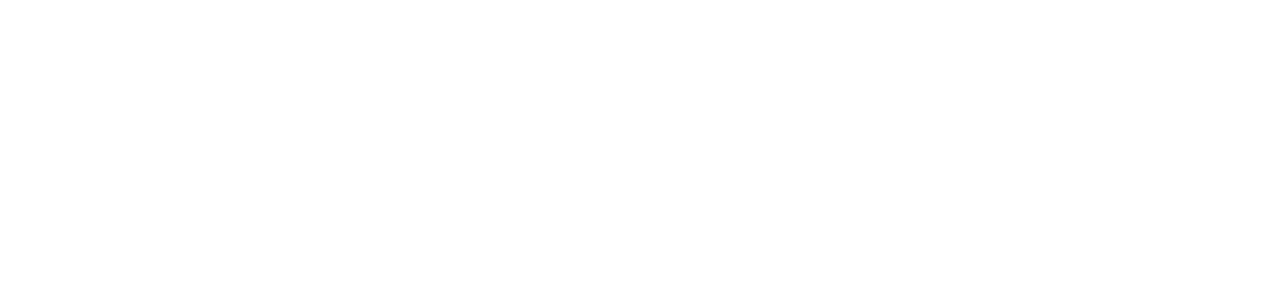
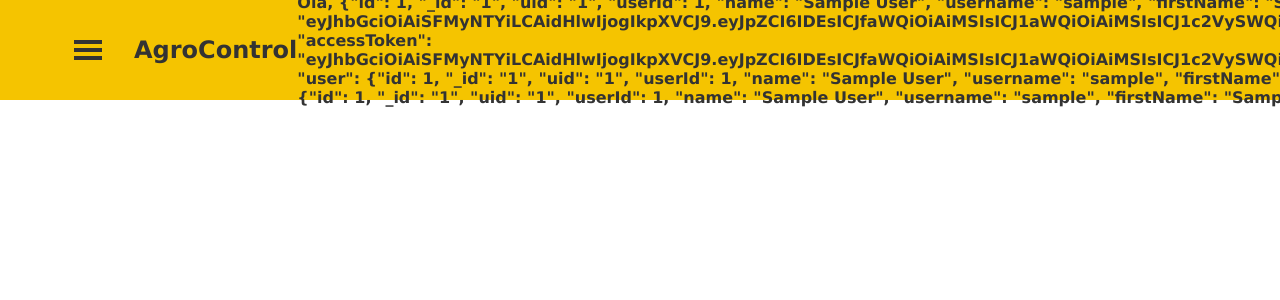
Before and after one commit to S204-Inatel-2024-2/AgroControl, a React (Create React App) app in the folder frontend/: page /dashboard in a window 1280 px wide. Before the commit this address had no page. Shown: the top 300 px of the page. Built offline with nearby package versions, Linux system fonts and the light colour scheme; sample sign-in values are in the browser's storage.

Commit message:
feat: :sparkles: add dashboard route

```diff
--- /dev/null
+++ b/frontend/src/pages/Dashboard/index.tsx
@@ -0,0 +1,12 @@
+import React from "react";
+import * as Styled from "./styled";
+import { Header } from "../../components/Header";
+
+export function Dashboard(): JSX.Element {
+  return (
+    <>
+      <Header />
+      <Styled.Container></Styled.Container>
+    </>
+  );
+}
--- /dev/null
+++ b/frontend/src/pages/Dashboard/styled.ts
@@ -0,0 +1,9 @@
+import styled from 'styled-components';
+
+export const Container = styled.div`
+  padding-top: 120px;
+  width: 100%;
+  height: 100%;
+  background-color: #ffffff;
+
+`;
--- a/frontend/src/router/index.tsx
+++ b/frontend/src/router/index.tsx
@@ -11,6 +11,7 @@
 import { RegisterReceitas } from "../pages/RegisterReceitas";
 import ProtectedRoute from "../components/ProtectedRoute/ProtectedRoute";
 import { Finances } from "../pages/Finances";
+import { Dashboard } from "../pages/Dashboard";
 
 const AppRoutes = () => {
   return (
@@ -51,6 +52,10 @@
             path="finances"
             element={<ProtectedRoute element={<Finances />} />}
           />
+          <Route
+            path="dashboard"
+            element={<ProtectedRoute element={<Dashboard />} />}
+          />
         </Route>
       </Routes>
     </BrowserRouter>
```
